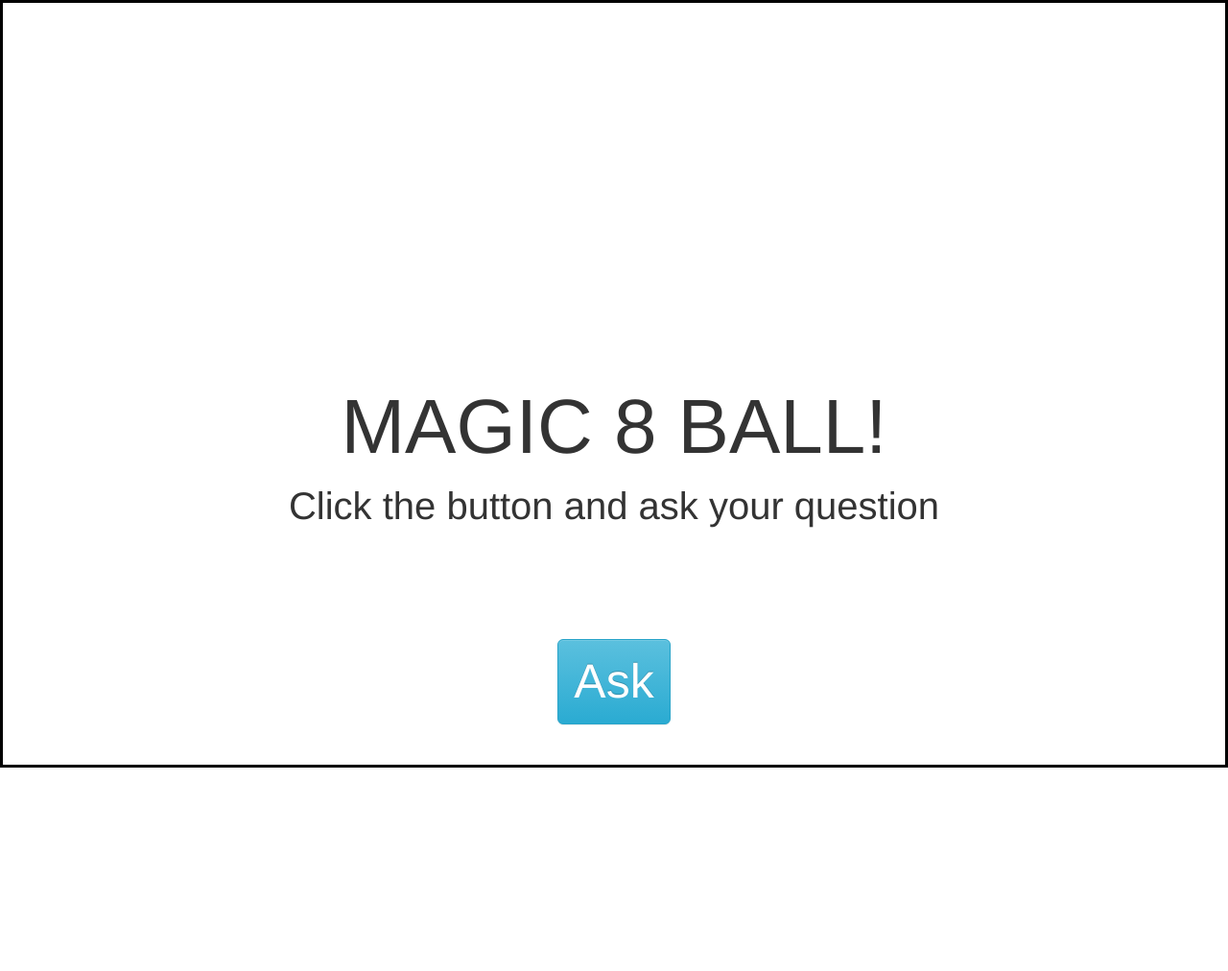
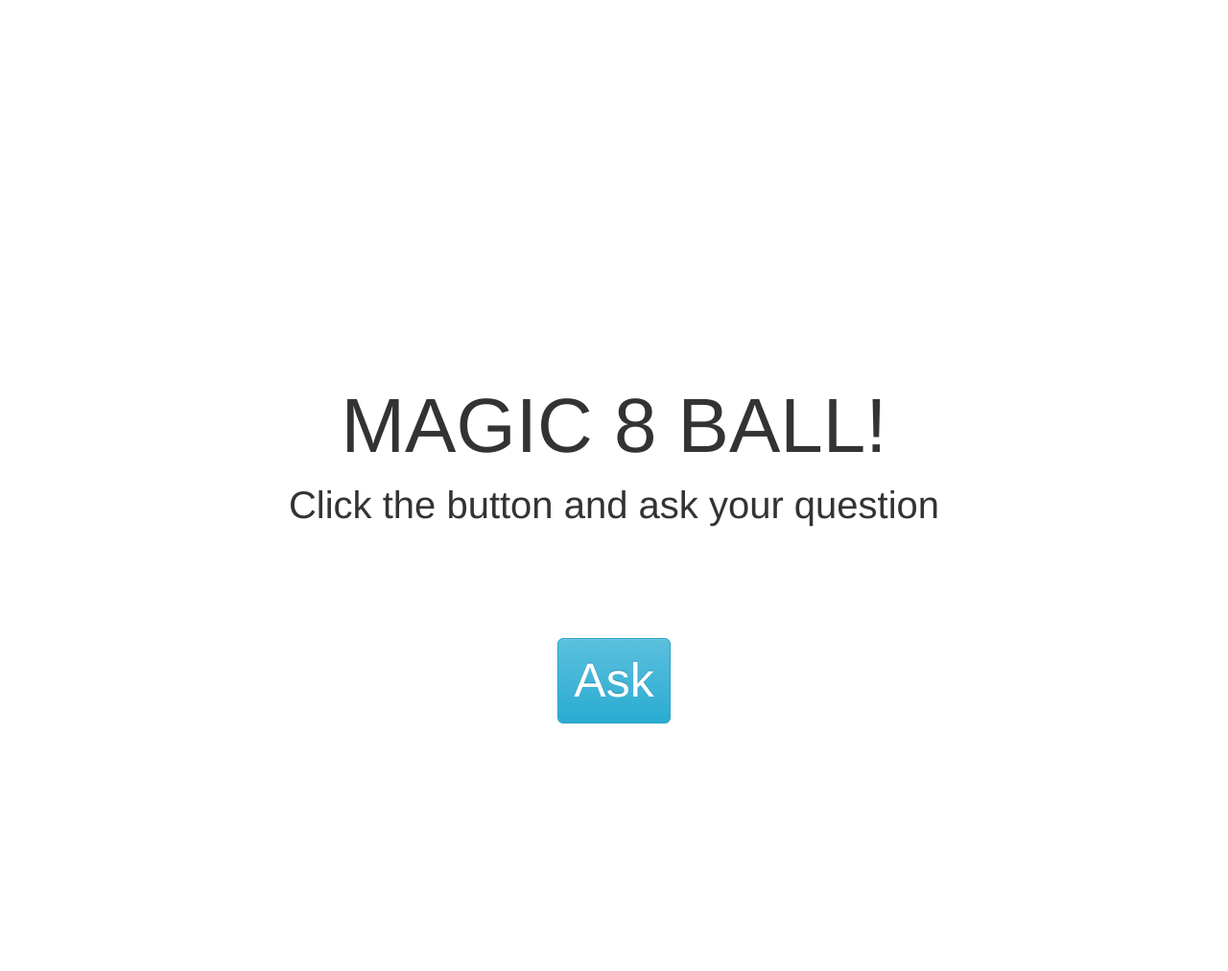
Before and after one commit to memmo01/magic-8-ball, a PHP site: page /index.html in a window 1280 px wide. Shown: the whole page at 96% size. Before the commit the page ends 800 px from the top, so only its background shows below. Run offline with PHP 8.4, Linux system fonts and the light colour scheme; some libraries are stand-ins or nearby versions.

Commit message:
changed border and width of content

```diff
--- a/assets/css/style.css
+++ b/assets/css/style.css
@@ -3,8 +3,7 @@ body {
   height: 100%;
 }
 .containers {
-  border: solid black;
-  height: 100%;
+  /* border: solid black; */
   padding: 40px;
   text-align: center;
 }
@@ -27,8 +26,9 @@ body {
   font-size: 55px;
 
   padding-bottom: 20px;
+  width: 80%;
 
-  margin-bottom: 20px;
+  margin: 0 0 20px 10%;
 }
 #userInput {
   width: 80%;
```
